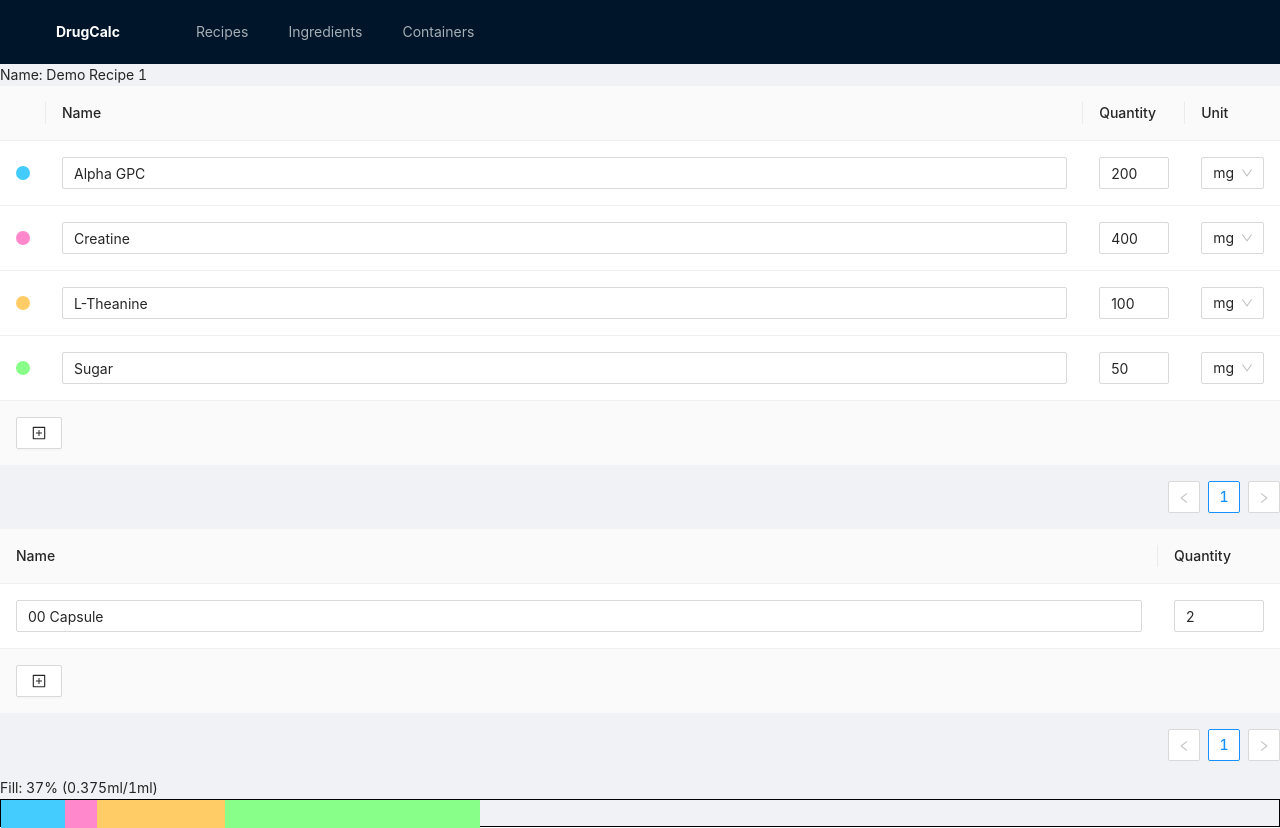
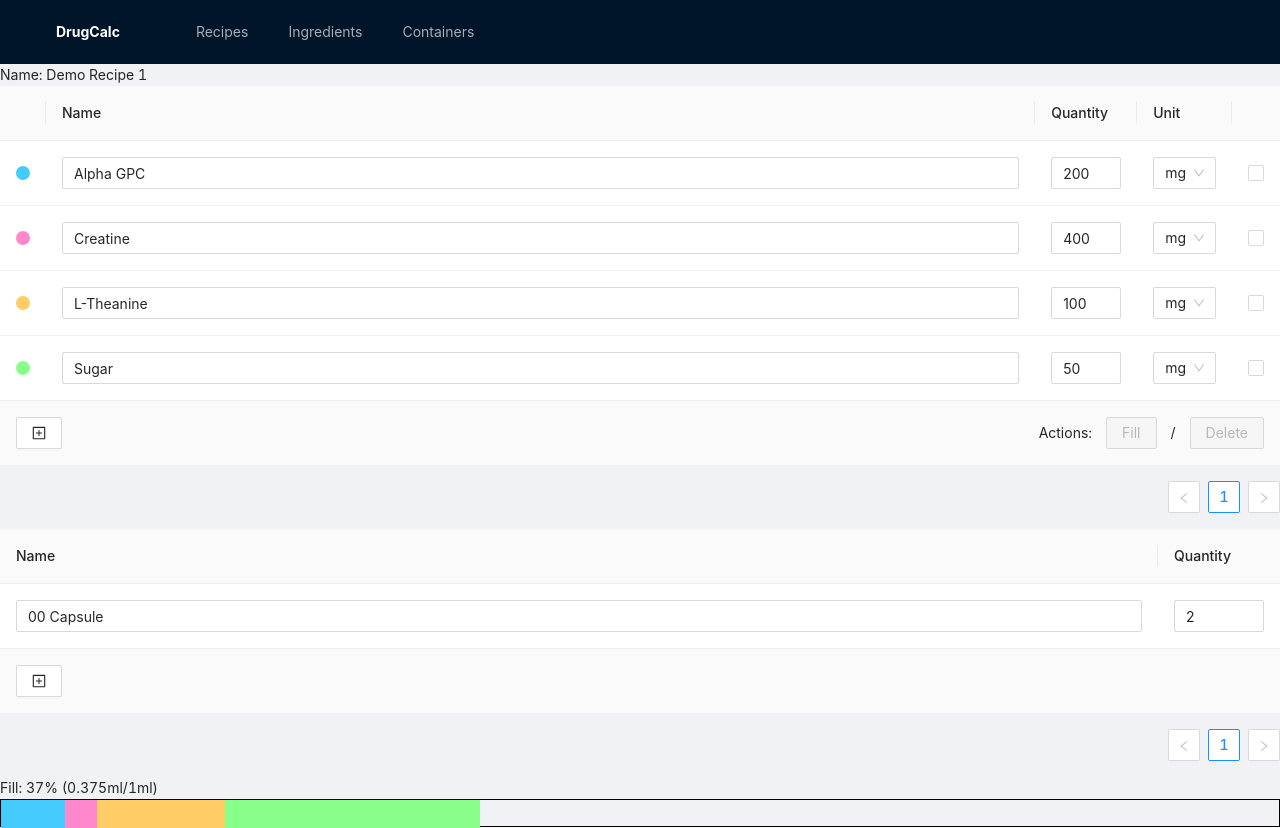
Before and after one commit to bismuthsoft/drugcalc, a React (Vite) app: page /recipes/1 in a window 1280 px wide. Built offline with nearby package versions, Linux system fonts and the light colour scheme.

Commit message:
add ingredients actions

```diff
--- a/src/routes/RecipeEditor.css
+++ b/src/routes/RecipeEditor.css
@@ -14,6 +14,12 @@
     border-radius: 0.5em;
 }
 
+.ingredients__footer {
+    display: flex;
+    flex-flow: row nowrap;
+    justify-content: space-between;
+}
+
 .container__name {
     width: 100%;
 }
--- a/src/routes/RecipeEditor.tsx
+++ b/src/routes/RecipeEditor.tsx
@@ -2,7 +2,8 @@ import React, { useState } from 'react';
 import type { Dispatch, SetStateAction } from 'react';
 import './RecipeEditor.css';
 import { useLoaderData } from 'react-router-dom';
-import { Table, AutoComplete, InputNumber, Button } from 'antd';
+import { Table, AutoComplete, InputNumber, Button, Checkbox } from 'antd';
+import type { CheckboxChangeEvent } from 'antd/es/checkbox';
 import { PlusSquareOutlined } from '@ant-design/icons';
 import UnitSelector from '../UnitSelector';
 import FillBar from '../FillBar';
@@ -39,6 +40,7 @@ type Props = {
 const RecipeEditor: React.FC<Props> = ({readOnly}) => {
     const {recipe: recipe_data, ingredients, containers}: {recipe: Recipe, ingredients: any[], containers: any[]} = useLoaderData() as any;
     const [ recipe, setRecipe ] = useState(recipe_data);
+    const [ selected, setSelected ] = useState<Record<number, boolean>>({});
 
     const allIngredients = ingredients.map(({name}: any) => ({value: name}));
     const allContainers = containers.map(({name}: any) => ({value: name}));
@@ -78,6 +80,13 @@ const RecipeEditor: React.FC<Props> = ({readOnly}) => {
             width: 1,
             render: (unit: string) =>
                 <UnitSelector unit={unit} />,
+        },
+        {
+            key: 'selected',
+            width: 1,
+            render: (_:any, __:any, index: number) =>
+                <Checkbox onChange={(e: CheckboxChangeEvent) =>
+                    setSelected({...selected, [index]: e.target.checked})}/>
         }
     ];
 
@@ -115,6 +124,7 @@ const RecipeEditor: React.FC<Props> = ({readOnly}) => {
     });
 
     const totalFill = fills.reduce((acc, amount) => acc + amount, 0);
+    const showActions = Object.values(selected).reduce((acc, v) => acc || v, false);
 
     return (
         <>
@@ -123,7 +133,7 @@ const RecipeEditor: React.FC<Props> = ({readOnly}) => {
                    columns={ingredientsColumns}
                    rowKey="name"
                    footer={() =>
-                       <IngredientsFooter {...{recipe, setRecipe}}/>
+                       <IngredientsFooter {...{recipe, setRecipe, showActions}}/>
                    }
             />
             <Table dataSource={recipe.containers}
@@ -142,12 +152,13 @@ const RecipeEditor: React.FC<Props> = ({readOnly}) => {
 type FooterProps = {
     recipe: Recipe,
     setRecipe: SetRecipe,
+    showActions?: boolean,
 }
 
-const IngredientsFooter: React.FC<FooterProps> = ({recipe, setRecipe}) => {
+const IngredientsFooter: React.FC<FooterProps> = ({recipe, setRecipe, showActions}) => {
     return (
-        <Button
-            onClick={() => setRecipe({
+        <div className="ingredients__footer">
+        <Button onClick={() => setRecipe({
             ...recipe,
             ingredients: [
                 ...recipe.ingredients,
@@ -160,6 +171,12 @@ const IngredientsFooter: React.FC<FooterProps> = ({recipe, setRecipe}) => {
             ]
         })}
         ><PlusSquareOutlined /></Button>
+         <div className="ingredients__actions">
+             Actions:
+             <Button disabled={!showActions}>Fill</Button>
+             / <Button disabled={!showActions}>Delete</Button>
+         </div>
+        </div>
     )
 }
 
```
Lines whose indentation alone changed are shown as unchanged.
